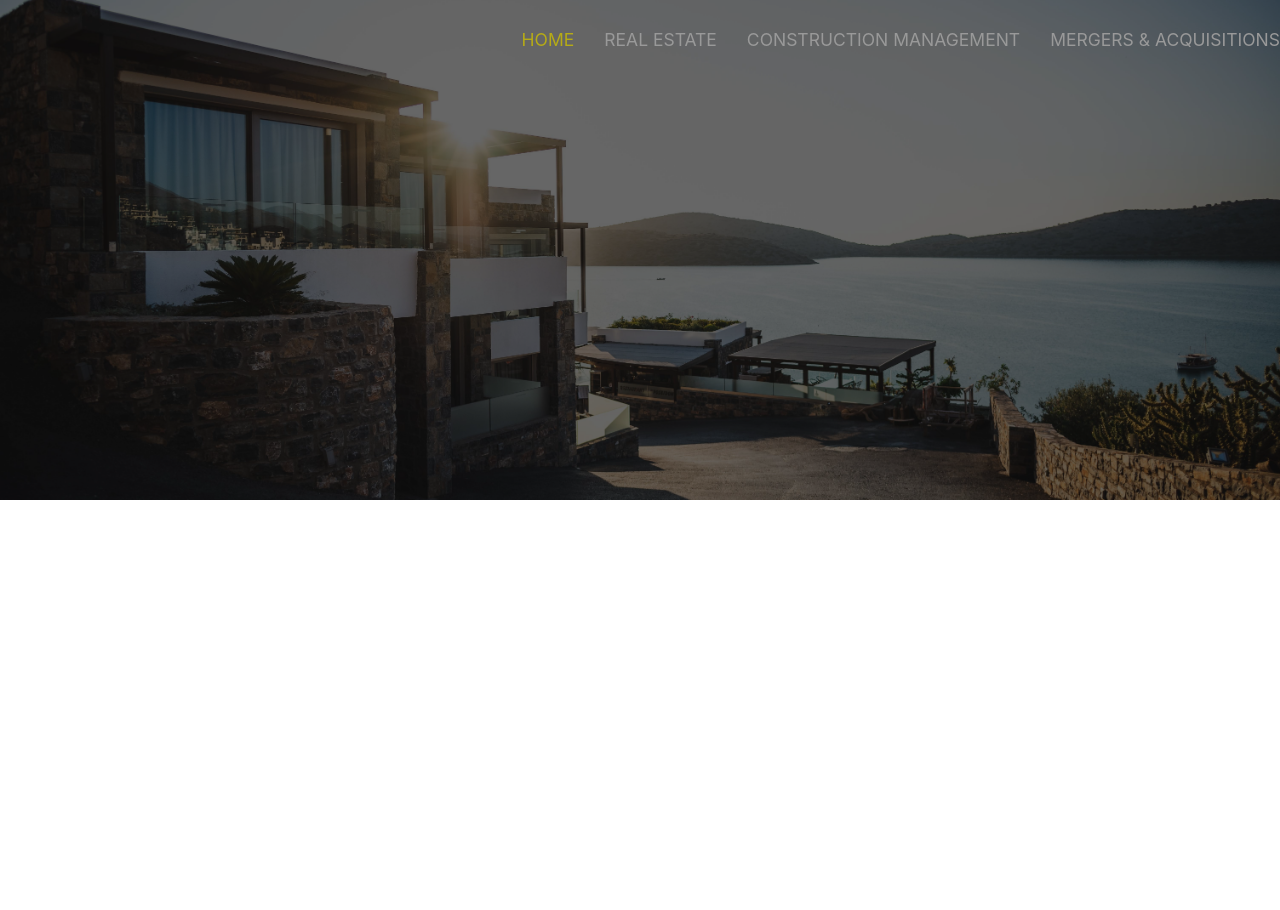
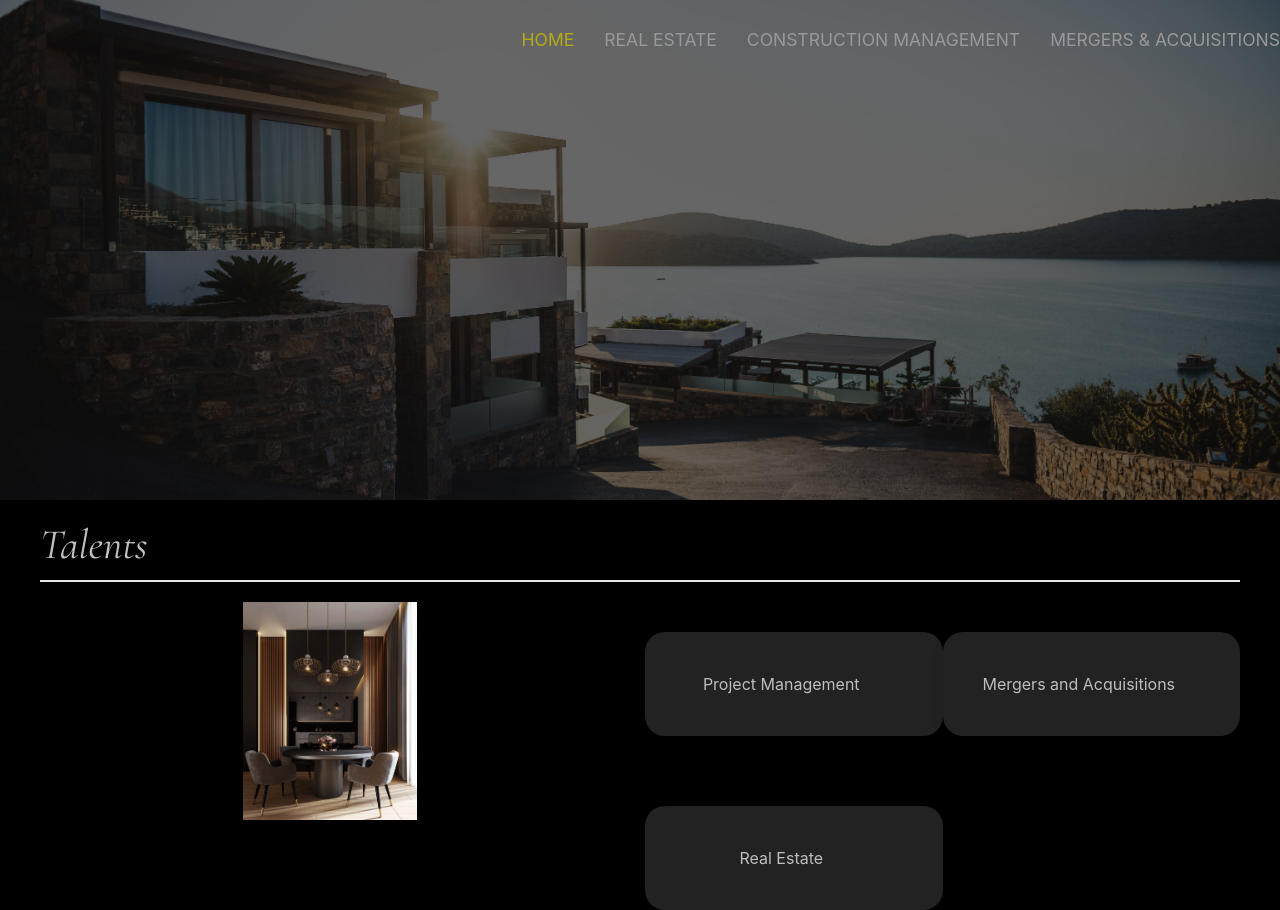
Before and after one commit to Adambear1/Saxton-Real-Estate, a React (Create React App) app in the folder client/: page / in a window 1280 px wide. Before the commit the page ends 800 px from the top, so only its background shows below. Built offline with nearby package versions, Linux system fonts and the light colour scheme.

Commit message:
talents page started. will finish in the am

```diff
--- a/client/src/components/TalentsCard/index.js
+++ b/client/src/components/TalentsCard/index.js
@@ -1,9 +1,9 @@
 import React from "react";
-
+import "./styles.css";
 function TalentsCard(props) {
   return (
-    <div>
-      <div class="uk-card uk-card-default uk-card-body">{props.name}</div>
+    <div class="uk-card uk-card-secondary uk-card-body talent-card ">
+      {props.name}
     </div>
   );
 }
--- /dev/null
+++ b/client/src/components/TalentsCard/styles.css
@@ -0,0 +1,3 @@
+.talent-card {
+  border-radius: 20px;
+}
--- a/client/src/components/TalentsConainer/index.js
+++ b/client/src/components/TalentsConainer/index.js
@@ -1,13 +1,27 @@
 import React from "react";
 import TalentsCard from "../TalentsCard";
+import "./styles.css";
 
 function TalentsContainer() {
+  let talents = [
+    {
+      name: "Project Management",
+    },
+    {
+      name: "Mergers and Acquisitions",
+    },
+    {
+      name: "Real Estate",
+    },
+  ];
   return (
     <div
-      class="uk-grid-column-small uk-grid-row-large uk-child-width-1-3@s uk-text-center"
+      class="uk-grid-column-small uk-grid-row-large uk-child-width-1-2@s uk-text-center talent-card-container"
       uk-grid="true"
     >
-      <TalentsCard />
+      {talents.map((item) => {
+        return <TalentsCard name={item.name} />;
+      })}
     </div>
   );
 }
--- /dev/null
+++ b/client/src/components/TalentsConainer/styles.css
@@ -0,0 +1,3 @@
+.talent-card-container {
+  margin-top: 30px;
+}
--- /dev/null
+++ b/client/src/components/TalentsHeader/index.js
@@ -0,0 +1,10 @@
+import React from "react";
+import "./styles.css";
+
+function TalentsHeader() {
+  return (
+    <h1 class="uk-heading-divider talents-header uk-margin-top">Talents</h1>
+  );
+}
+
+export default TalentsHeader;
--- /dev/null
+++ b/client/src/components/TalentsHeader/styles.css
@@ -0,0 +1,6 @@
+@import url("https://fonts.googleapis.com/css2?family=Cormorant+Garamond:ital@1&display=swap");
+
+.talents-header {
+  font-family: "Cormorant Garamond", serif;
+  color: silver;
+}
--- /dev/null
+++ b/client/src/components/TalentsPhoto/index.js
@@ -0,0 +1,9 @@
+import React from "react";
+import image from "./images/luxurydiningroom.jpg";
+import "./styles.css";
+
+function TalentsPhoto() {
+  return <img src={image} uk-img="true" className="talents-image" />;
+}
+
+export default TalentsPhoto;
--- /dev/null
+++ b/client/src/components/TalentsPhoto/styles.css
@@ -0,0 +1,5 @@
+.talents-image {
+  height: auto;
+  object-position: cover;
+  width: 30%;
+}
--- a/client/src/pages/Talents/index.js
+++ b/client/src/pages/Talents/index.js
@@ -1,7 +1,22 @@
 import React from "react";
+import TalentsContainer from "../../components/TalentsConainer";
+import TalentsHeader from "../../components/TalentsHeader";
+import TalentsPhoto from "../../components/TalentsPhoto";
 
 function Talents() {
-  return <div></div>;
+  return (
+    <div className="uk-container">
+      <TalentsHeader />
+      <div class="uk-child-width-1-2 uk-text-center" uk-grid="true">
+        <div>
+          <TalentsPhoto />
+        </div>
+        <div>
+          <TalentsContainer />
+        </div>
+      </div>
+    </div>
+  );
 }
 
 export default Talents;
```
Also changed, not shown: client/src/components/TalentsPhoto/images/luxurydiningroom.jpg (added).
